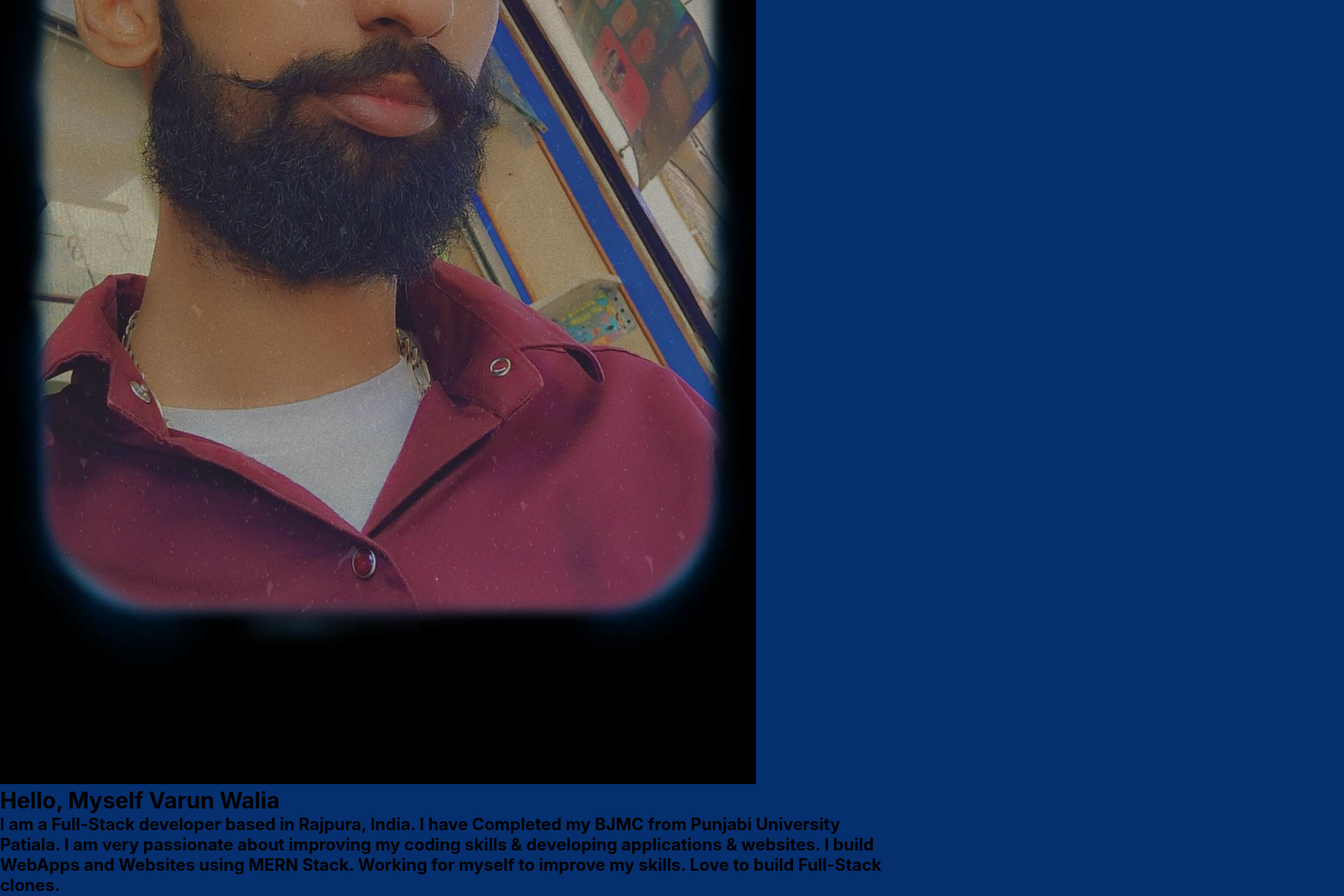
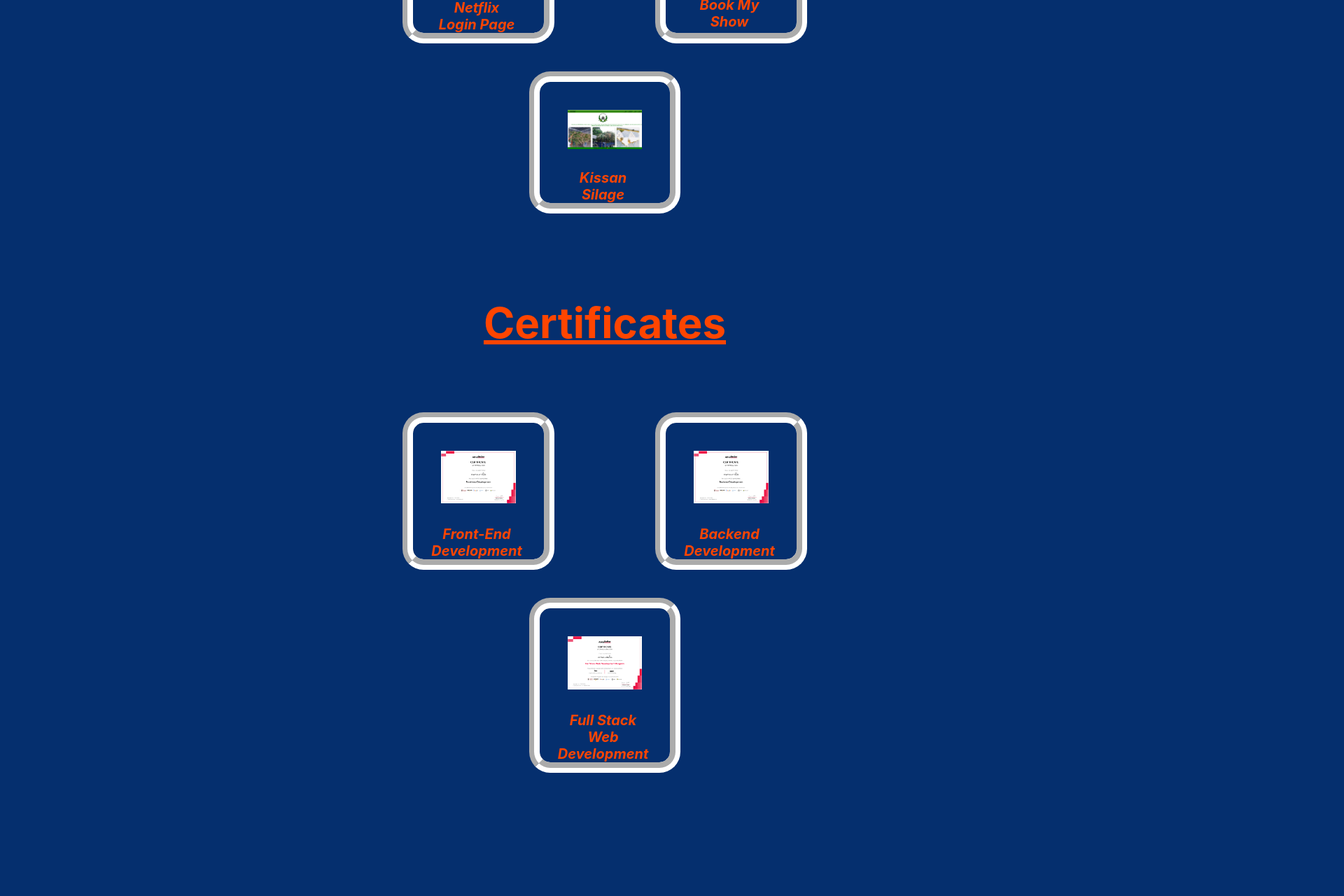
Before and after one commit to varunwalia09/my-new-portfolio, a React (Create React App) app: page /about in a window 1280 px wide. Shown: the part 860-2140 px from the top of the page at 70% size, 1920 px wide, since content can reach past the window. After the commit the page ends 2076 px from the top, so only its background shows below. Built offline with nearby package versions, Linux system fonts and the light colour scheme.

Commit message:
my skills section changes

```diff
--- a/package.json
+++ b/package.json
@@ -3,6 +3,9 @@
   "version": "0.1.0",
   "private": true,
   "dependencies": {
+    "@emotion/react": "^11.13.0",
+    "@emotion/styled": "^11.13.0",
+    "@mui/icons-material": "^5.16.5",
     "@testing-library/jest-dom": "^5.17.0",
     "@testing-library/react": "^13.4.0",
     "@testing-library/user-event": "^13.5.0",
--- a/src/App.css
+++ b/src/App.css
@@ -24,7 +24,7 @@ body {
     background-color: rgba(27, 27, 76, 0.698);
     margin-top: 20px;
     display: flex;
-    justify-content: center;
+    justify-content: space-between;
     align-items: center;
     padding: 10px 20px;
     border-radius: 20px;
@@ -311,3 +311,276 @@ navbar-1 li{
     font-size: 25px;
 }
 /* Home page front-end part End */
+
+
+
+/* about start */
+.top-img{
+    text-align: center;
+    justify-content: center;
+    margin: 5px;
+    height: 100vh;
+    padding: 30px;
+  color: white;
+  }
+  .top-img1 img{
+    width: 20rem;
+    height: auto;
+    float: left;
+    cursor: pointer;
+    border-radius: 0%;
+      border-radius: 20%;
+    border:2px solid whitesmoke;
+    box-shadow: 0 5px 10px rgba(0, 0, 0, 0.6);
+    margin: 4rem;
+    mix-blend-mode: normal;
+    animation: bounce 02s alternate infinite;
+    transition: transform 0.3s;
+    transform: translateY(-10px);
+  }
+
+  .intro1 h1 {
+    margin: 0;
+    font-size: 2em;
+    font-weight: bold;
+    align-self: flex-start;
+  }
+  .intro1 h2{
+    padding: 35px;
+    font-size: 30px;
+
+  }
+  .intro1 ::first-letter{
+    color: orange;
+  }
+  .intro1 h2::first-letter{
+    color: orange;
+  }
+  .intro1 span{
+    color:wheat;
+  }
+  .h1-container  {
+    text-decoration: underline;
+    font-size: 30px;
+    font-weight: bold;
+    justify-content: center;
+    text-align: center;
+    color: orangered;
+    padding: 60px;
+
+
+  }
+
+  .abt-container{
+    padding: 20px;
+    display: flex;
+    justify-content: space-around;
+    flex-wrap: wrap;
+  }
+  .box-1,
+  .box-2,
+  .box-3{
+    width: 30%;
+    display: flex;
+    flex-direction: column;
+    border-radius: 30px;
+    align-items: center;
+    text-align: center;
+    border: 1px solid #ccc;
+    padding-right: 40px;
+    margin: 20px;
+  }
+  .box-1,
+  .box-2,
+  .box-3{
+    border-width: 15px;
+      border-style:groove ;
+      border-color: white;
+  }
+  .box-1 p,
+  .box-2 p,
+  .box-3 p{
+    text-align: center;
+    justify-content: center;
+    align-items: center;
+    color: orangered;
+    font-weight: bold;
+    font-style: italic;
+    font-size: 20px;
+    padding-left: 35px;
+  }
+
+
+
+  .box-1 img,
+  .box-2 img,
+  .box-3 img
+   {
+    margin: 20px;
+    padding: 20px;
+    width: 80%;
+    height: auto;
+    margin-bottom: 5px;
+
+    animation: fillSkill 3s ease-in-out forwards;
+  }
+
+  @keyframes fillSkill {
+    to {
+      width: 100%;
+    }
+  }
+
+  /* bottom about certificates*/
+  .bottom-container {
+    gap: 2px;
+    font-size: 30px;
+    font-weight: bold;
+    justify-content: center;
+  text-align: center;
+    color: orangered;
+
+    margin-bottom: 10%;
+  }
+  .bottom-container h1{
+    text-decoration: underline;
+    margin-top: 40px;
+    padding-top: 60px;
+  }
+  .abt-container-2{
+    display: flex;
+    justify-content: space-around;
+    margin-top: 10%;
+    flex-wrap: wrap;
+  }
+
+  .box-4,
+  .box-5,
+  .box-6{
+    width: 30%;
+    display: flex;
+    flex-direction: column;
+    border-radius: 30px;
+    align-items: center;
+    text-align: center;
+    border: 1px solid #ccc;
+    padding-right: 40px;
+    margin: 20px;
+
+  }
+  .box-4,
+  .box-5,
+  .box-6{
+    border-width: 15px;
+      border-style: groove;
+      border-color: white;
+  }
+  .box-4 p,
+  .box-5 p,
+  .box-6 p{
+    text-align: center;
+    justify-content: center;
+    align-items: center;
+    color: orangered;
+    font-weight: bold;
+    font-style: italic;
+    font-size: 20px;
+    padding-left: 35px;
+  }
+
+  .box-4 img,
+  .box-5 img,
+  .box-6 img
+   {
+    margin: 20px;
+    padding: 20px;
+    width: 80%;
+    height: auto;
+    margin-bottom: 5px;
+    animation: fillSkill 3s ease-in-out forwards;
+    animation-delay: 2s;
+  }
+
+
+  @keyframes fillSkill {
+    to {
+      width: 100%;
+    }
+  }
+
+  /* About page end */
+
+
+
+/* Skill part start */
+.skills h1{
+    color: orange;
+    display: flex;
+    justify-content: center;
+    font-size: 25px;
+    font-weight: 25px;
+    font-style: italic;
+
+  }
+  .container {
+    width: 80%;
+    border-radius: 80px;
+    background-color: #ddd;
+  }
+
+  .skills {
+    text-align: right;
+    padding-top: 10px;
+    padding-bottom: 10px;
+    font-weight: bold;
+  }
+  .skills p {
+    color: orangered;
+    text-align: left;
+    margin-left: 12px;
+  }
+
+  /* Skill bars */
+  .container {
+    width: 0;
+    color: black;
+    margin-top: 5px;
+    text-align: center;
+    line-height: 5px;
+    border: 5px solid black;
+    animation: fillSkill 5s ease-in-out forwards;
+  }
+
+
+  @keyframes fillSkill {
+    to {
+      width: 100%;
+    }
+  }
+  /* Skill part end */
+  .html {width: 90%; background-color: #e1160f; color: black;}
+  .css {width: 80%; background-color: #2196F3; color: black;}
+  .js {width: 75%; background-color: #e1f436; color: black;}
+  .Tailwind {width: 85%; background-color: #3ca3f2; color: black;}
+  .React {width: 70%; background-color:rgb(53, 53, 215); color: black;}
+  .Firebase {width: 60%; background-color:rgb(64, 64, 177); color: black;}
+  .Next {width:60%; background-color: rgb(14, 196, 81); color: black;}
+  .Node {width:65%; background-color: rgba(13, 151, 55, 0.793); color: black;}
+  .MongoDB {width:80%; background-color: rgb(4, 123, 4); color: black;}
+
+
+  .btn{
+    float: left;
+    border: 2px solid black;
+    background-color: orangered;
+    color:black;
+    border-radius: 20%;
+    margin: 20px;
+    padding: 10px;
+    font-weight: bold;
+    font-size: 20px;
+    cursor: pointer;
+  }
+
+
+  /* skills section end */
--- a/src/App.js
+++ b/src/App.js
@@ -3,6 +3,7 @@ import './App.css';
 import {BrowserRouter,Routes,Route} from "react-router-dom";
 import Home from './Components/Home';
 import About from "./Components/About";
+import Skills from "./Components/Skills";
 import NavBar from './Components/NavBar';
 
 function App() {
@@ -14,6 +15,7 @@ function App() {
       <Routes>
         <Route path="/" element={<Home/>}/>
         <Route path="/about" element={<About/>}/>
+        <Route path="/skills" element={<Skills/>}/>
       </Routes>
       </BrowserRouter>
     </div>
--- a/src/Components/Skills.js
+++ b/src/Components/Skills.js
@@ -0,0 +1,60 @@
+import DownloadingIcon from '@mui/icons-material/Downloading';
+
+function Skills() {
+  return (
+    <div className="skills">
+      <h1>My Skills</h1>
+
+      <p>HTML</p>
+      <div class="container">
+        <div class="skills html">90%</div>
+      </div>
+
+      <p>CSS</p>
+      <div class="container">
+        <div class="skills css">80%</div>
+      </div>
+
+      <p>JavaScript</p>
+      <div class="container">
+        <div class="skills js">75%</div>
+      </div>
+      <p>Tailwind</p>
+      <div class="container">
+        <div class="skills Tailwind">85%</div>
+      </div>
+      <p>React</p>
+      <div class="container">
+        <div class="skills React">70%</div>
+      </div>
+      <p>Next.js</p>
+      <div class="container">
+        <div class="skills Next">60%</div>
+      </div>
+      <p>Firebase</p>
+      <div class="container">
+        <div class="skills Firebase">60%</div>
+      </div>
+      <p>Node.js</p>
+      <div class="container">
+        <div class="skills Node">65%</div>
+      </div>
+      <p>MongoDB</p>
+      <div class="container">
+        <div class="skills MongoDB">80%</div>
+      </div>
+      <div>
+        <a
+        href="./assest/astro.jpg"
+        target="blank"
+        // class="block m-10 text-center"
+      >
+        {/* <button className="flex items-center justify-center bg-orange-500 text-black rounded-full px-4 py-2">
+          Resume
+        </button> */}
+       <button className="btn">Resume <DownloadingIcon /></button>
+      </a></div>
+    </div>
+  );
+}
+export default Skills;
```
Also changed, not shown: 1 other file (tests, documents, lock files or other folders).
